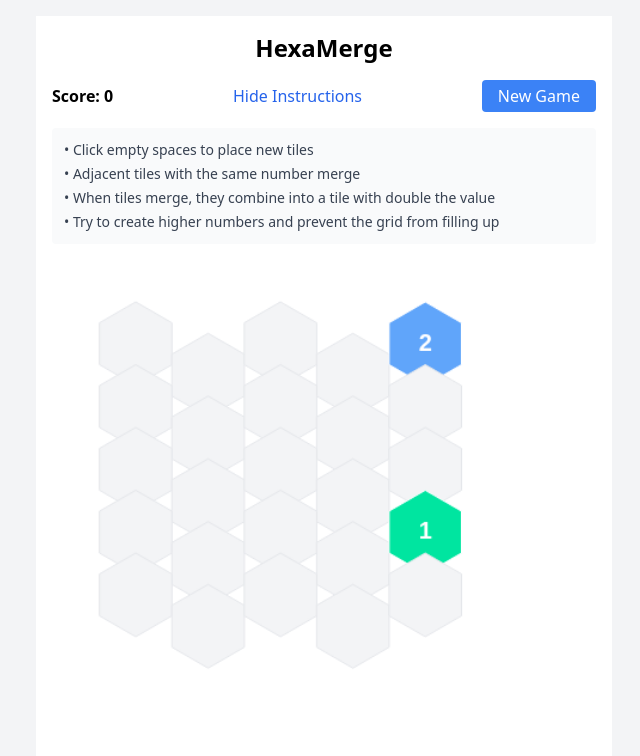
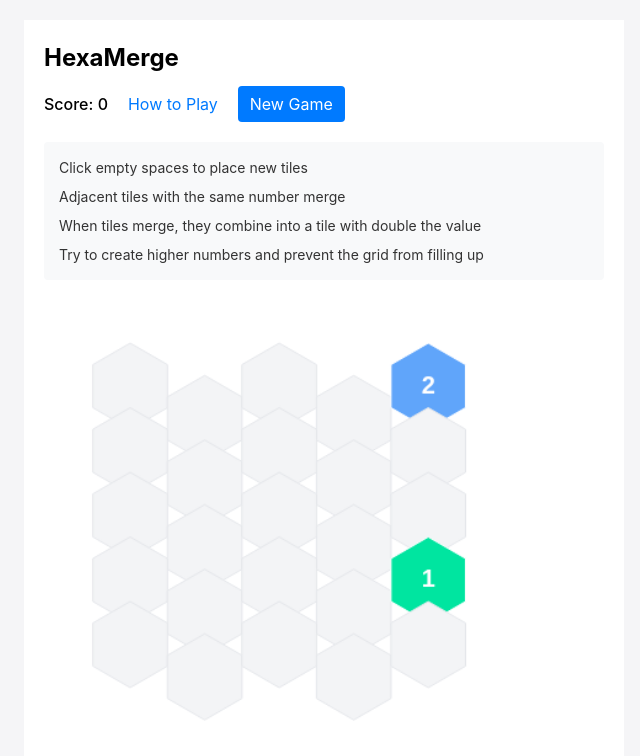
Before and after one commit to leonkalema/colorDash, a SvelteKit app: page /hexamerge in a window 1280 px wide. Both pictures are taken after a click on the button "How to Play". Shown: the top 756 px of the page, without its empty margins (316-956 px from the left). Built offline with nearby package versions, Linux system fonts and the light colour scheme.

Commit message:
why did tailwind fail now am using css

```diff
--- a/src/routes/hexamerge/+page.svelte
+++ b/src/routes/hexamerge/+page.svelte
@@ -234,65 +234,132 @@
     });
   </script>
 
- <main class="min-h-screen bg-gray-100 p-4">
-    <div class="max-w-xl mx-auto bg-white p-4">
-      <!-- Header Section -->
-      <h1 class="text-2xl font-bold text-center mb-4"> HexaMerge </h1>
+  <main>
+    <div class="game-container">
+      <header>
+        <h1>HexaMerge</h1>
+        <div class="game-controls">
+          <span class="score">Score: {score}</span>
+          <button class="link-button" on:click={() => showInstructions = !showInstructions}>
+            How to Play
+          </button>
+          <button class="new-game-button" on:click={resetGame}>
+            New Game
+          </button>
+        </div>
+      </header>
 
-      <!-- Score and Controls Row -->
-      <div class="flex justify-between items-center mb-4">
-        <div class="font-semibold">Score: {score}</div>
-
-        <button
-          class="text-blue-600 hover:text-blue-800 px-2 py-1"
-          on:click={() => showInstructions = !showInstructions}
-        >
-          {showInstructions ? 'Hide Instructions' : 'How to Play'}
-        </button>
-
-        <button
-          class="px-4 py-1 bg-blue-500 text-white rounded hover:bg-blue-600 transition-colors"
-          on:click={resetGame}
-        >
-          New Game
-        </button>
-      </div>
-
-      <!-- Instructions (Collapsible) -->
       {#if showInstructions}
-        <div class="mb-4 bg-gray-50 p-3 rounded" transition:slide>
-          <ul class="space-y-1 text-sm text-gray-700">
-            <li>• Click empty spaces to place new tiles</li>
-            <li>• Adjacent tiles with the same number merge</li>
-            <li>• When tiles merge, they combine into a tile with double the value</li>
-            <li>• Try to create higher numbers and prevent the grid from filling up</li>
+        <div class="instructions" transition:slide>
+          <ul>
+            <li>Click empty spaces to place new tiles</li>
+            <li>Adjacent tiles with the same number merge</li>
+            <li>When tiles merge, they combine into a tile with double the value</li>
+            <li>Try to create higher numbers and prevent the grid from filling up</li>
           </ul>
         </div>
       {/if}
 
-      <!-- Game Canvas -->
       <canvas
         bind:this={canvas}
         on:click={handleClick}
-        class="w-full"
       ></canvas>
     </div>
   </main>
 
   <style>
-    canvas {
-      touch-action: none;
-    }
-
     :global(body) {
       margin: 0;
       padding: 0;
-      background: #F3F4F6;
+      font-family: -apple-system, BlinkMacSystemFont, "Segoe UI", Roboto, sans-serif;
+      background: #f5f5f7;
     }
 
-    ul {
+    .game-container {
+      max-width: 600px;
+      margin: 20px auto;
+      padding: 20px;
+      background: white;
+    }
+
+    header {
+      margin-bottom: 20px;
+    }
+
+    h1 {
+      margin: 0;
+      padding: 0;
+      font-size: 24px;
+      font-weight: bold;
+    }
+
+    .game-controls {
+      display: flex;
+      align-items: center;
+      gap: 20px;
+      margin-top: 10px;
+    }
+
+    .score {
+      font-size: 16px;
+      font-weight: 500;
+    }
+
+    .link-button {
+      background: none;
+      border: none;
+      color: #007AFF;
+      padding: 0;
+      font: inherit;
+      cursor: pointer;
+      text-decoration: none;
+    }
+
+    .link-button:hover {
+      text-decoration: underline;
+    }
+
+    .new-game-button {
+      background: #007AFF;
+      color: white;
+      border: none;
+      padding: 6px 12px;
+      border-radius: 4px;
+      font: inherit;
+      cursor: pointer;
+      transition: background-color 0.2s;
+    }
+
+    .new-game-button:hover {
+      background: #0056b3;
+    }
+
+    .instructions {
+      background: #f8f9fa;
+      padding: 15px;
+      margin-bottom: 20px;
+      border-radius: 4px;
+    }
+
+    .instructions ul {
       list-style: none;
+      margin: 0;
       padding: 0;
-      margin: 0;
+    }
+
+    .instructions li {
+      margin-bottom: 8px;
+      font-size: 14px;
+      color: #333;
+    }
+
+    .instructions li:last-child {
+      margin-bottom: 0;
+    }
+
+    canvas {
+      width: 100%;
+      touch-action: none;
+      display: block;
     }
   </style>
```
